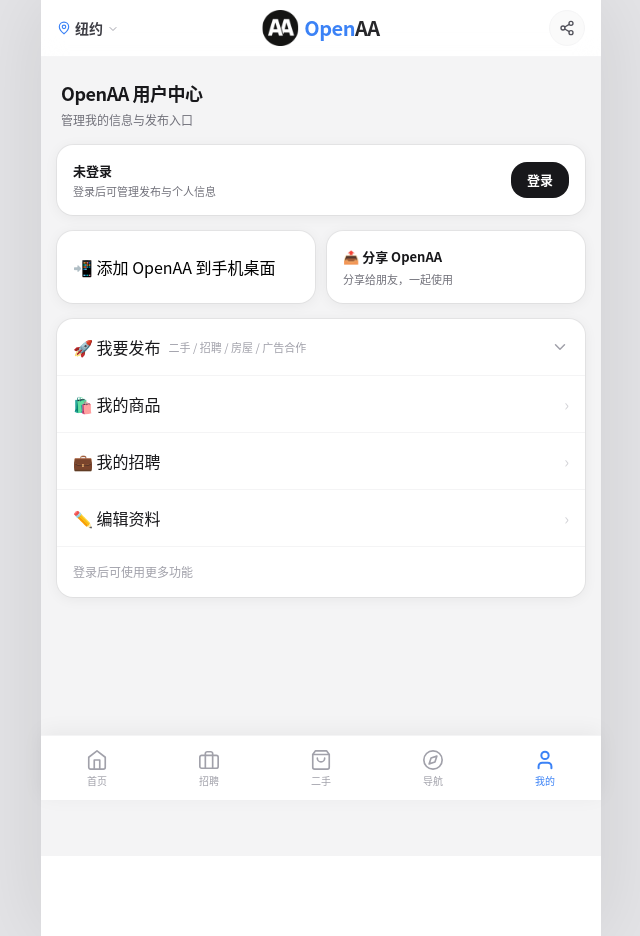
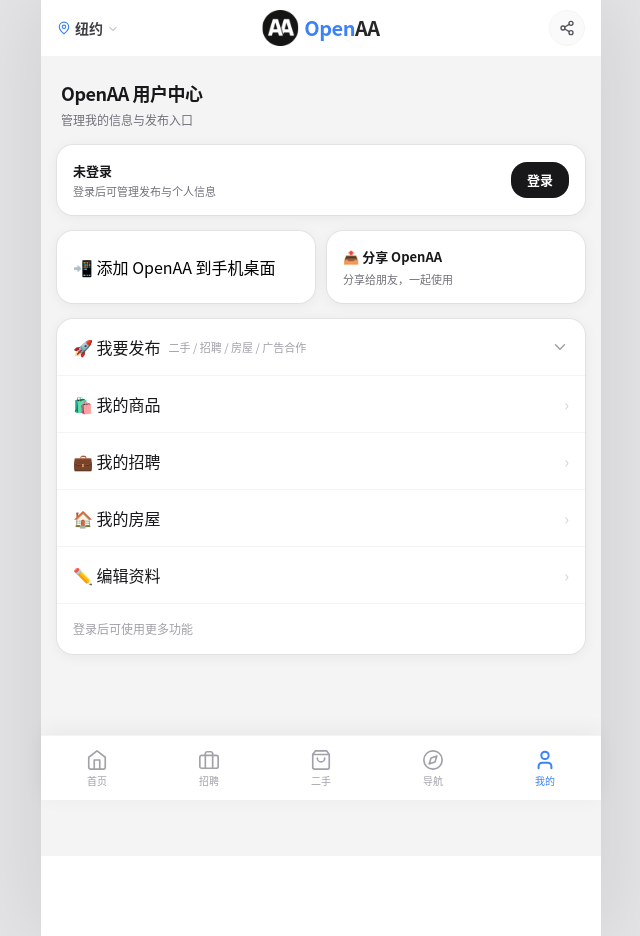
Before and after one commit to alititi-jackie/openaa-marketplace, a Next.js app: page /profile in a window 1280 px wide. Shown: the whole page, without its empty margins (319-959 px from the left). Built offline with nearby package versions, Linux system fonts and the light colour scheme; no server answers.

Commit message:
profile: add housing entry points

```diff
--- a/app/profile/page.tsx
+++ b/app/profile/page.tsx
@@ -170,10 +170,9 @@ export default function ProfilePage() {
                   </div>
                 </Link>
 
-                <button
-                  type="button"
-                  disabled
-                  className="text-left rounded-2xl p-3 bg-zinc-50 ring-1 ring-zinc-100 opacity-60 cursor-not-allowed"
+                <Link
+                  href="/housing/publish"
+                  className="text-left rounded-2xl p-3 bg-zinc-50 ring-1 ring-zinc-100 hover:bg-white hover:ring-zinc-200 transition"
                 >
                   <div className="flex items-center gap-2">
                     <div className="w-9 h-9 rounded-xl bg-emerald-50 ring-1 ring-emerald-100 flex items-center justify-center">
@@ -181,10 +180,10 @@ export default function ProfilePage() {
                     </div>
                     <div>
                       <div className="text-[13px] font-black text-zinc-900">发布房屋</div>
-                      <div className="text-[11px] text-zinc-500 mt-0.5">即将上线</div>
+                      <div className="text-[11px] text-zinc-500 mt-0.5">去发布房屋</div>
                     </div>
                   </div>
-                </button>
+                </Link>
 
                 <button
                   type="button"
@@ -224,6 +223,14 @@ export default function ProfilePage() {
           </Link>
 
           <Link
+            href="/profile/my-housing"
+            className="flex items-center justify-between p-4 hover:bg-zinc-50 transition border-b border-zinc-100"
+          >
+            <span className="text-zinc-900">🏠 我的房屋</span>
+            <span className="text-zinc-300">›</span>
+          </Link>
+
+          <Link
             href="/profile/edit"
             className="flex items-center justify-between p-4 hover:bg-zinc-50 transition border-b border-zinc-100"
           >
```
